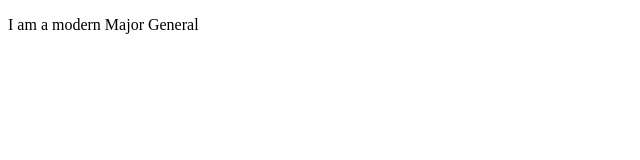
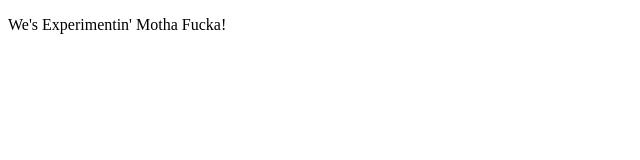
Before and after one commit to alexzywiak/GitTest, a plain HTML site: page index.html in a window 1280 px wide. Shown: the full height of the page, 0-640 px from the left. Drawn offline with nearby package versions, Linux system fonts and the light colour scheme.

```diff
--- a/index.html
+++ b/index.html
@@ -18,7 +18,7 @@
         <![endif]-->
 
         <!-- Add your site or application content here -->
-        <p>I am a modern Major General</p>
+        <p>We's Experimentin' Motha Fucka!</p>
 
         <script src="//ajax.googleapis.com/ajax/libs/jquery/1.10.2/jquery.min.js"></script>
         <script>window.jQuery || document.write('<script src="js/vendor/jquery-1.10.2.min.js"><\/script>')</script>
```
